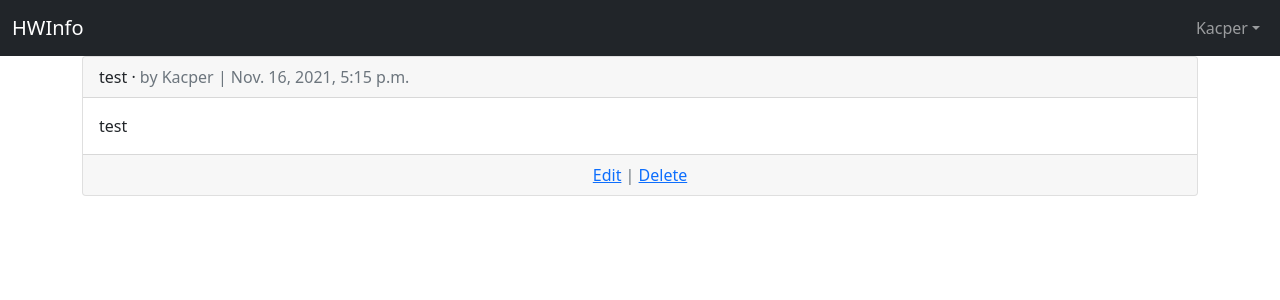
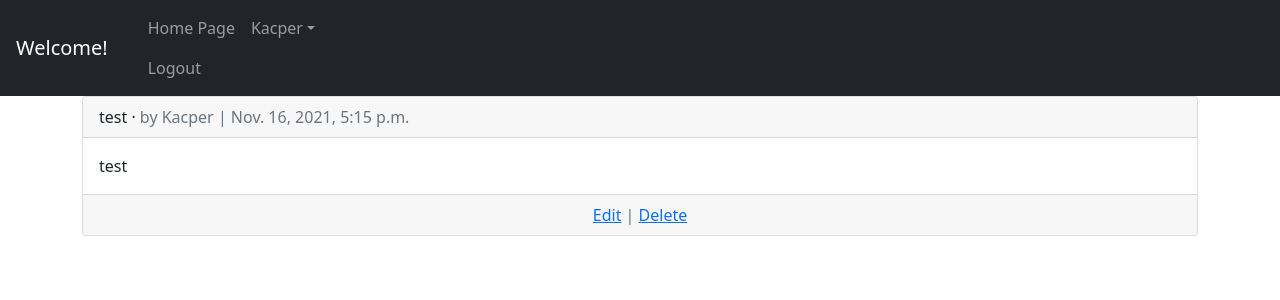
Before and after one commit to CianDonegan/SDEVCA1, a Django app: page /articles/ in a window 1280 px wide. Shown: the top 300 px of the page. Run offline with Django 3.2, Linux system fonts and the light colour scheme; a user stored in the database is signed in; data comes from the database, SQL or seed files in the repository.

Commit message:
new navbar

```diff
--- a/templates/base.html
+++ b/templates/base.html
@@ -12,33 +12,35 @@ EVSTQN3/azprG1Anm3QDgpJLIm9Nao0Yz1ztcQTwFspd3yD65VohhpuuCOmLASjC" crossorigin="a
 
 <body>
     <nav class="navbar navbar-expand-lg navbar-dark bg-dark">
-        <div class="container-fluid">
-            <a class="navbar-brand" href="{% url 'home' %}">HWInfo</a>
-            <button class="navbar-toggler" type="button" data-bs-toggle="collapse"
-                data-bs-target="#navbarSupportedContent" ariacontrols="navbarSupportedContent" aria-expanded="false"
-                arialabel="Toggle navigation">
-                <span class="navbar-toggler-icon"></span>
-            </button>
+        <a class="navbar-brand p-3" href="{% url 'home' %}">Welcome!</a>
+
         <div class="collapse navbar-collapse" id="navbarSupportedContent">
-                {% if user.is_authenticated %}
-                <ul class="nav navbar-nav ms-auto">
+            {% if user.is_authenticated%}
+            <ul class="navbar-nav mr-auto">
+                <li class="nav-item active">
+                    <a class="nav-link" href="{% url 'home' %}">Home <span class="sr-only"> Page</span></a>
+                    <a href="{% url 'logout' %}" class="nav-link">Logout</a>
+                </li>
+
                 <li class="nav-item dropdown">
                     <a href="#" class="nav-link dropdown-toggle" data-bs-toggle="dropdown">{{user.username}}</a>
-                        <div class="dropdown-menu dropdown-menu-end">
+                    <div class="dropdown-menu" aria-labelledby="navbarDropdown">
                         <a href="{% url 'show_profile' user.profile.pk %}" class="dropdown-item">View Profile</a>
                         <a href="{% url 'edit_profile' user.profile.pk %}" class="dropdown-item">Edit Profile</a>
+                        <div class="dropdown-divider"></div>
                         <a href="{% url 'password_change'%}" class="dropdown-item">Change Password</a>
-                            <a href="{% url 'logout' %}" class="dropdownitem">Logout</a>
+
                     </div>
                 </li>
             </ul>
             {% else %}
             <form class="form-inline ml-auto">
-                    <a href="{% url 'login' %}" class="btn btn-outlinesecondary">
+                <a href="{% url 'login' %}" class="btn btn-outline secondary">
                 Log In</a>
                 <a href="{% url 'signup' %}" class="btn btn-primary ml-2">
                 Sign up</a>
                 </form>
+
             {% endif %}
         </div>
     </nav>
```
Lines whose indentation alone changed are shown as unchanged.
